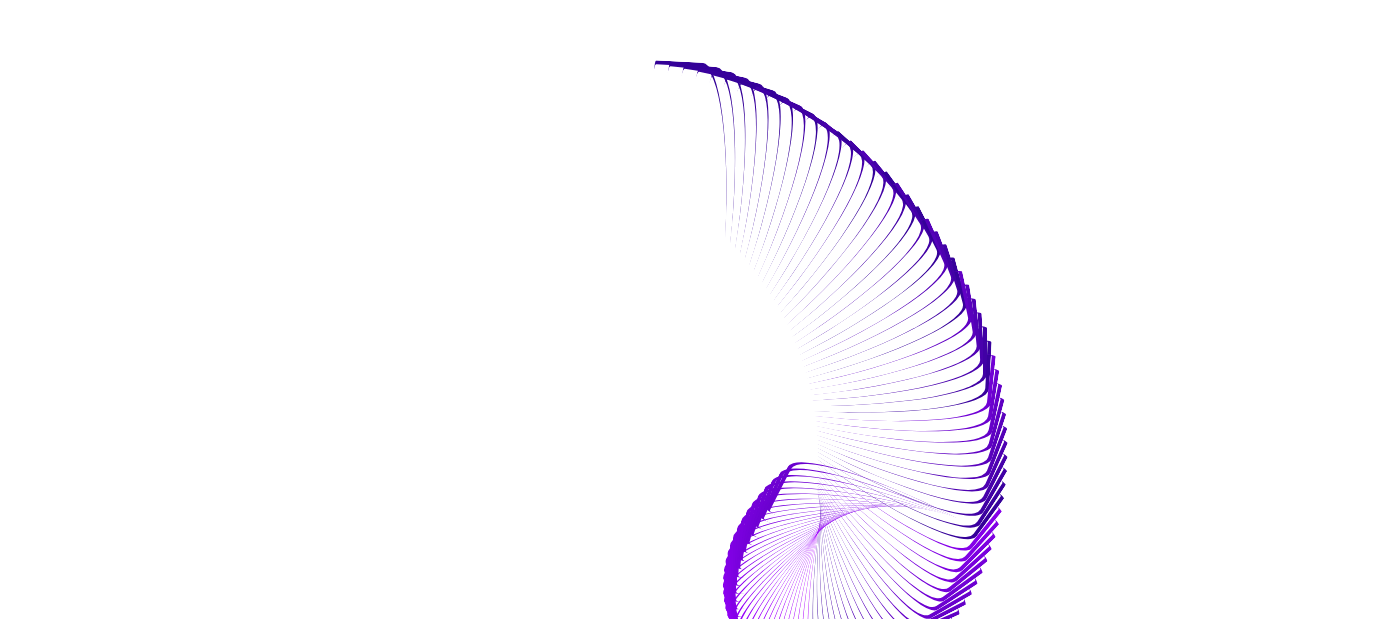
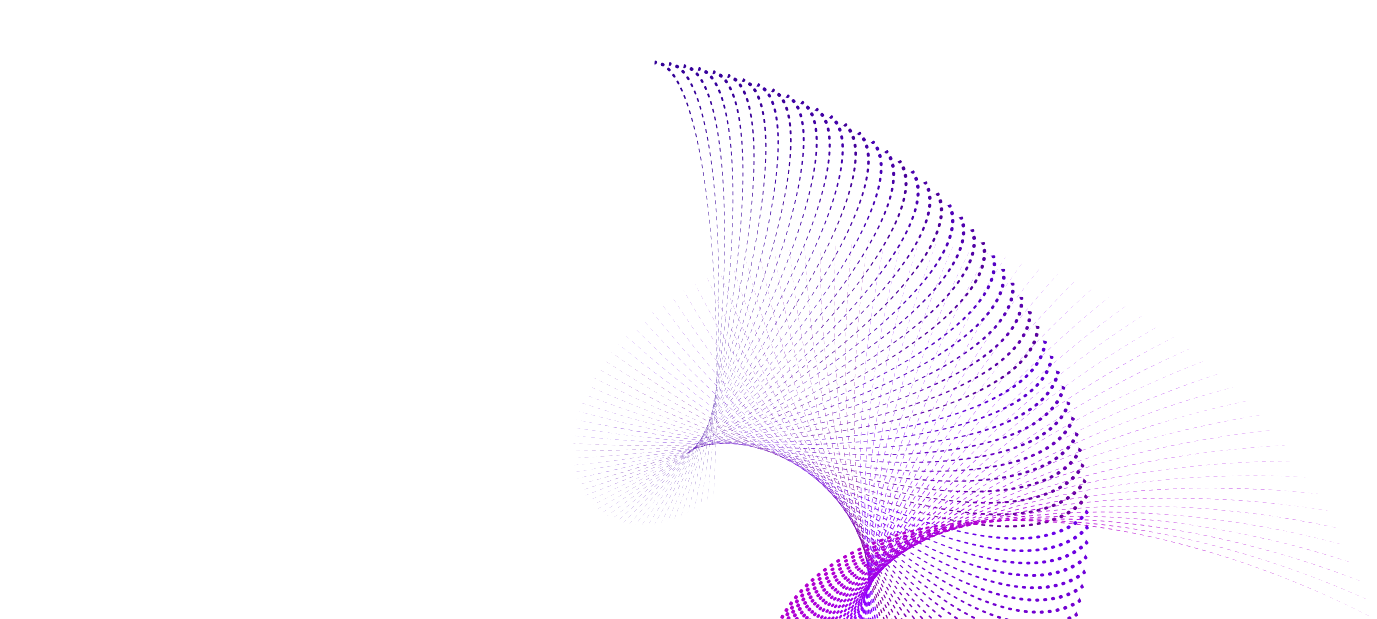
Before and after one commit to risingBirdSong/css_play, a React (Vite) app: page / in a window 1280 px wide. Shown: the part 181-800 px from the top of the page, 1377 px wide, since content can reach past the window. Built offline with nearby package versions, Linux system fonts and the light colour scheme.

Commit message:
swirling b

```diff
--- a/componenents/Flower.tsx
+++ b/componenents/Flower.tsx
@@ -18,10 +18,10 @@ const Flower = () => {
       {nums.map((num) => {
         return (
           <Pedal
-            rgbColors={[(255 % (num * 2)) + 50, 1, (255 % (num * 2)) + 150]}
+            rgbColors={[num * 1.3 + 50, 1, (255 % (num * 2)) + 150]}
             rotateAmount={num * 3}
-            height={400}
-            width={50}
+            height={400 + num}
+            width={50 + num * 2}
             top={num * 3}
             left={num * 3}
           />
--- a/componenents/Pedal.tsx
+++ b/componenents/Pedal.tsx
@@ -24,11 +24,11 @@ const Pedal = (props: PedalProps) => {
         top: props.top,
         left: props.left,
         transform: `rotate(${props.rotateAmount}deg)`,
-        borderTopLeftRadius: "5%",
-        borderTopRightRadius: "80%",
-        borderBottomRightRadius: "100%",
-        borderBottomLeftRadius: "100%",
-        borderTop: `4px solid ${colStr}`,
+        borderTopLeftRadius: "1%",
+        borderTopRightRadius: "100%",
+        borderBottomRightRadius: "1%",
+        borderBottomLeftRadius: "1%",
+        borderTop: `4px dotted ${colStr}`,
       }}
     ></div>
   );
```
Also changed, not shown: 2 other files (tests, documents, lock files or other folders).
